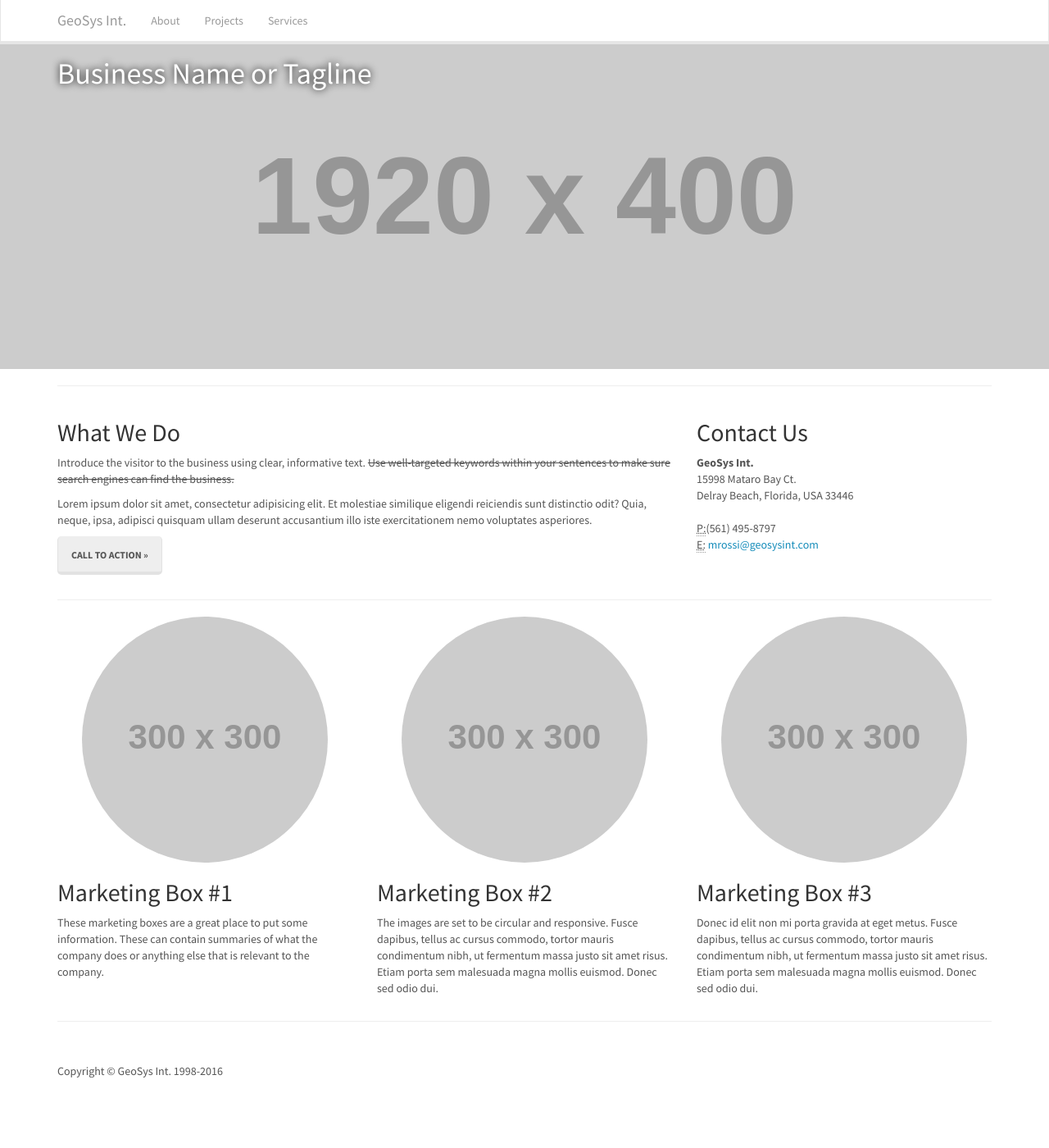
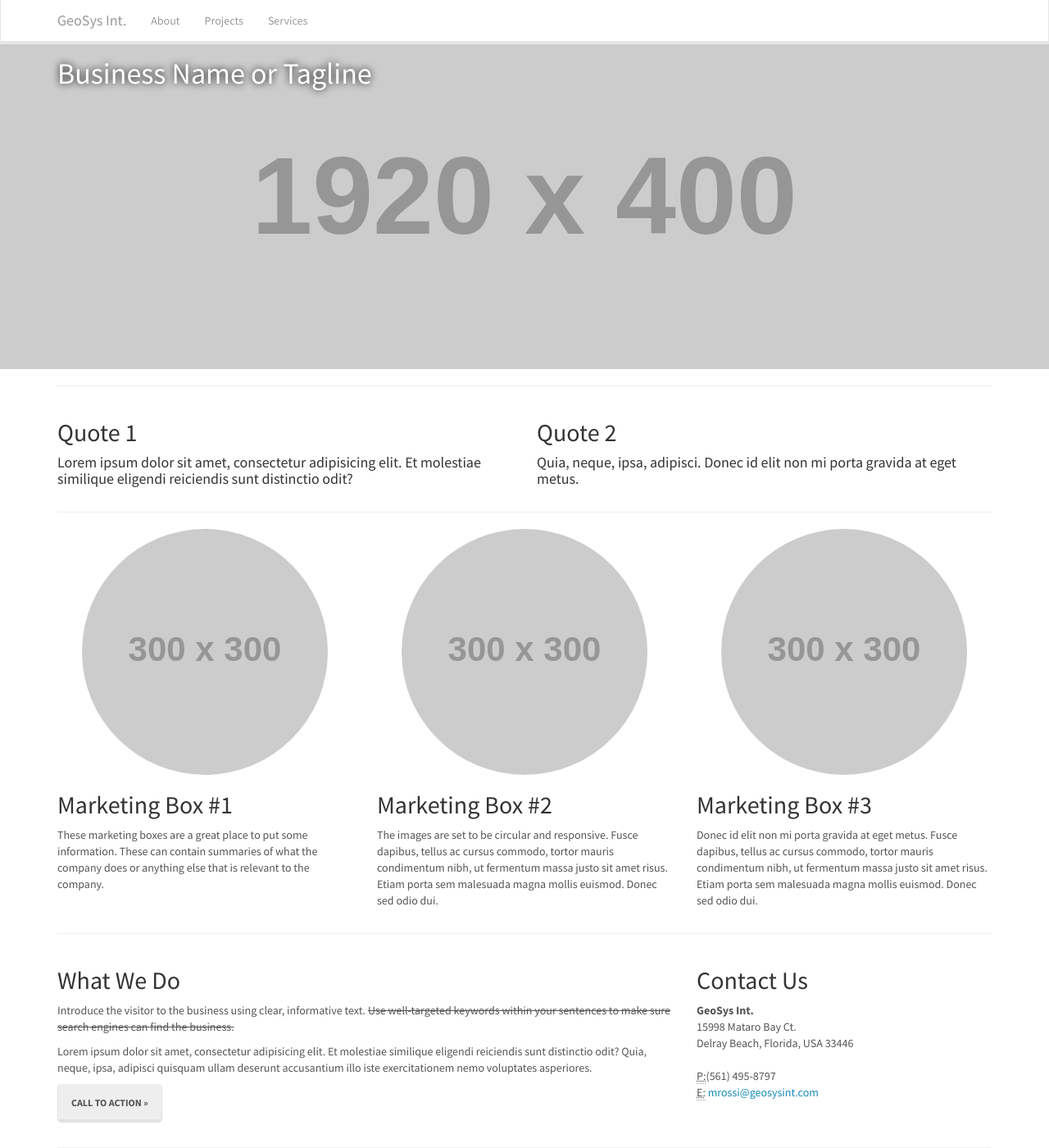
Before and after one commit to marioerossi/geosysint, a Jekyll site: the page built from index.html, in a window 1280 px wide and 1400 px high. Shown: the whole window at 82% size. Built offline with Jekyll 4.4.1, drawn with Linux system fonts in a browser that asks for light colours.

Commit message:
Put contact info at bottom of page, added quote section.

```diff
--- a/index.html
+++ b/index.html
@@ -2,6 +2,38 @@
 layout: landing
 ---
 
+<hr>
+<div class="row">
+    <div class="col-sm-6">
+        <h2>Quote 1</h2>
+        <h4>Lorem ipsum dolor sit amet, consectetur adipisicing elit. Et molestiae similique eligendi reiciendis sunt distinctio odit?</h4>
+    </div>
+    <div class="col-sm-6">
+        <h2>Quote 2</h2>
+        <h4> Quia, neque, ipsa, adipisci. Donec id elit non mi porta gravida at eget metus.</h4>
+    </div>
+</div>
+
+<hr>
+
+<div class="row">
+    <div class="col-sm-4">
+        <img class="img-circle img-responsive img-center" src="http://placehold.it/300x300" alt="">
+        <h2>Marketing Box #1</h2>
+        <p>These marketing boxes are a great place to put some information. These can contain summaries of what the company does or anything else that is relevant to the company.</p>
+    </div>
+    <div class="col-sm-4">
+        <img class="img-circle img-responsive img-center" src="http://placehold.it/300x300" alt="">
+        <h2>Marketing Box #2</h2>
+        <p>The images are set to be circular and responsive. Fusce dapibus, tellus ac cursus commodo, tortor mauris condimentum nibh, ut fermentum massa justo sit amet risus. Etiam porta sem malesuada magna mollis euismod. Donec sed odio dui.</p>
+    </div>
+    <div class="col-sm-4">
+        <img class="img-circle img-responsive img-center" src="http://placehold.it/300x300" alt="">
+        <h2>Marketing Box #3</h2>
+        <p>Donec id elit non mi porta gravida at eget metus. Fusce dapibus, tellus ac cursus commodo, tortor mauris condimentum nibh, ut fermentum massa justo sit amet risus. Etiam porta sem malesuada magna mollis euismod. Donec sed odio dui.</p>
+    </div>
+</div>
+<!-- /.row -->
 <hr>
 
 <div class="row">
@@ -31,24 +63,3 @@ layout: landing
 <!-- /.row -->
 
 <hr>
-
-<div class="row">
-    <div class="col-sm-4">
-        <img class="img-circle img-responsive img-center" src="http://placehold.it/300x300" alt="">
-        <h2>Marketing Box #1</h2>
-        <p>These marketing boxes are a great place to put some information. These can contain summaries of what the company does or anything else that is relevant to the company.</p>
-    </div>
-    <div class="col-sm-4">
-        <img class="img-circle img-responsive img-center" src="http://placehold.it/300x300" alt="">
-        <h2>Marketing Box #2</h2>
-        <p>The images are set to be circular and responsive. Fusce dapibus, tellus ac cursus commodo, tortor mauris condimentum nibh, ut fermentum massa justo sit amet risus. Etiam porta sem malesuada magna mollis euismod. Donec sed odio dui.</p>
-    </div>
-    <div class="col-sm-4">
-        <img class="img-circle img-responsive img-center" src="http://placehold.it/300x300" alt="">
-        <h2>Marketing Box #3</h2>
-        <p>Donec id elit non mi porta gravida at eget metus. Fusce dapibus, tellus ac cursus commodo, tortor mauris condimentum nibh, ut fermentum massa justo sit amet risus. Etiam porta sem malesuada magna mollis euismod. Donec sed odio dui.</p>
-    </div>
-</div>
-<!-- /.row -->
-
-<hr>
```
